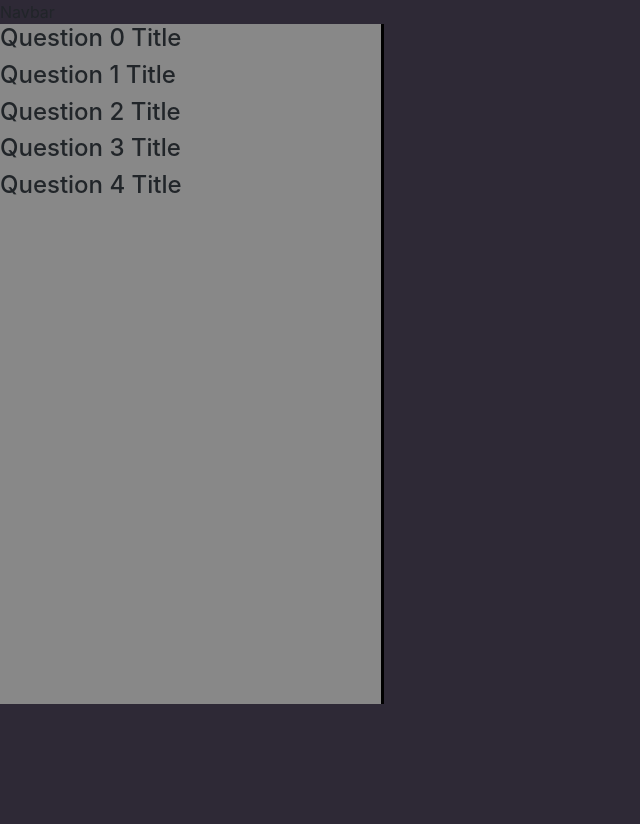
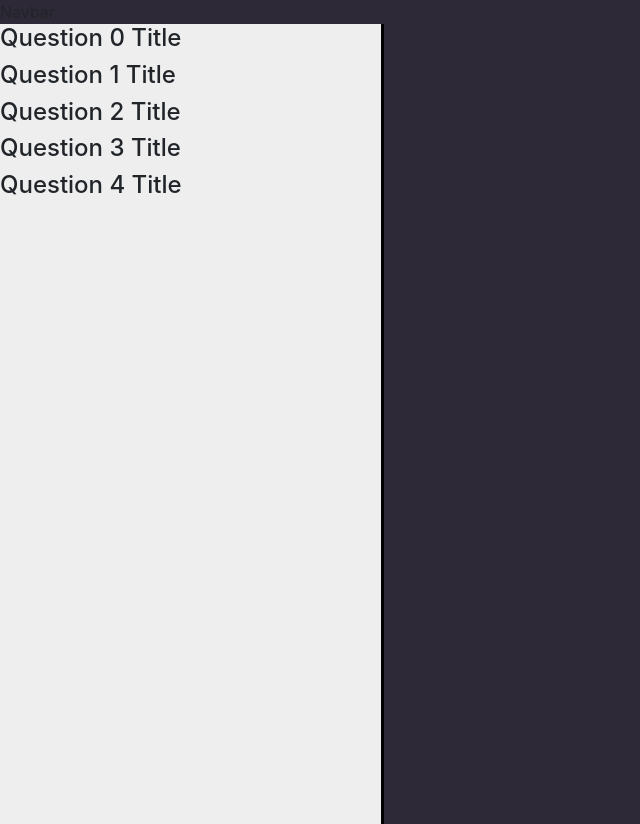
Before and after one commit to Kojon74/Classmates, a React (Create React App) app in the folder frontend/: page /course in a window 1280 px wide. Shown: the whole page, without its empty margins (0-640 px from the left). Before the commit the page ends 800 px from the top, so only its background shows below. Built offline with nearby package versions, Linux system fonts and the light colour scheme.

Commit message:
Minor changes

```diff
--- a/frontend/src/pages/course/Course.css
+++ b/frontend/src/pages/course/Course.css
@@ -8,10 +8,10 @@
 .question-list {
   width: 30%;
   height: 85vh;
-  min-height: 100%;
+  min-height: 100vh;
   box-sizing: border-box;
   float: left;
-  background-color: #888;
+  background-color: #eee;
   border-right: 3px solid black;
 }
 
```
